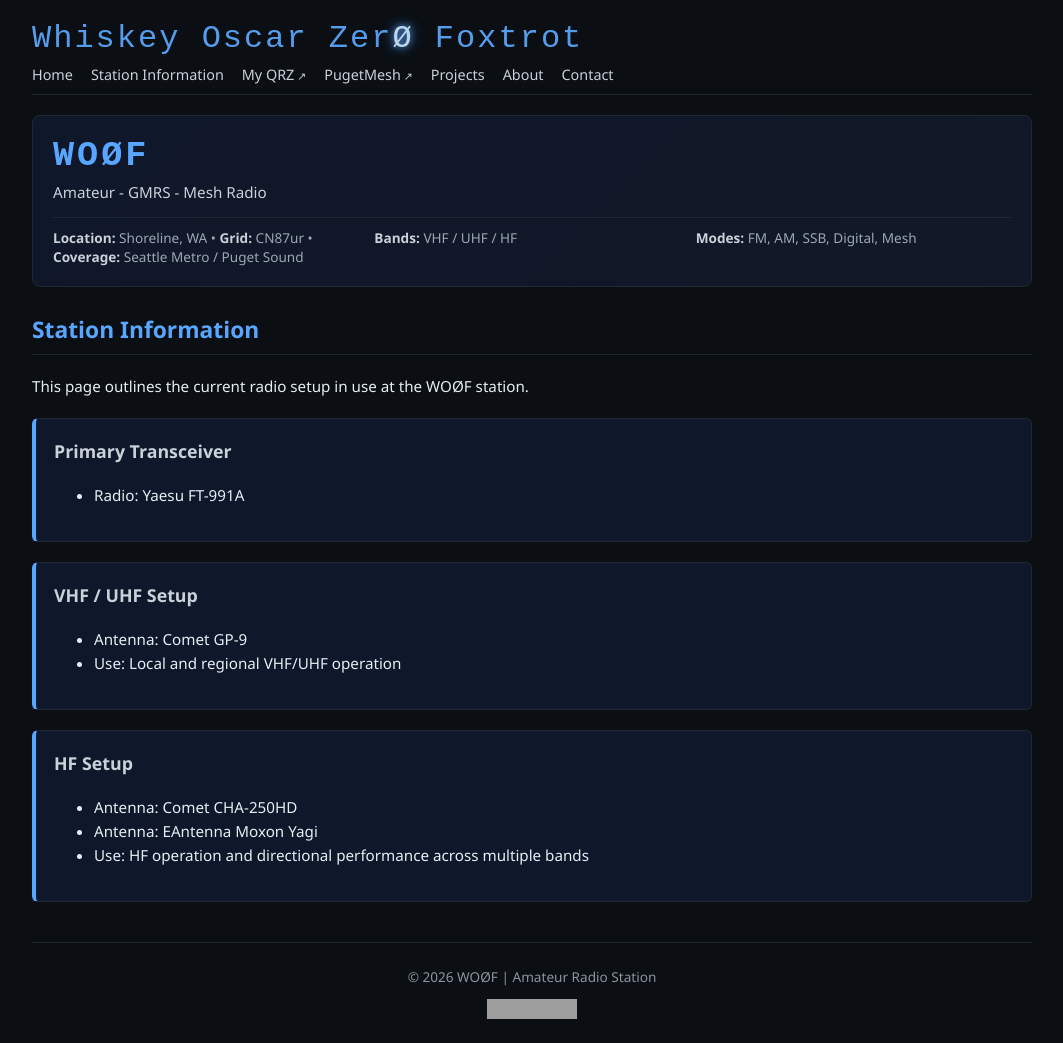
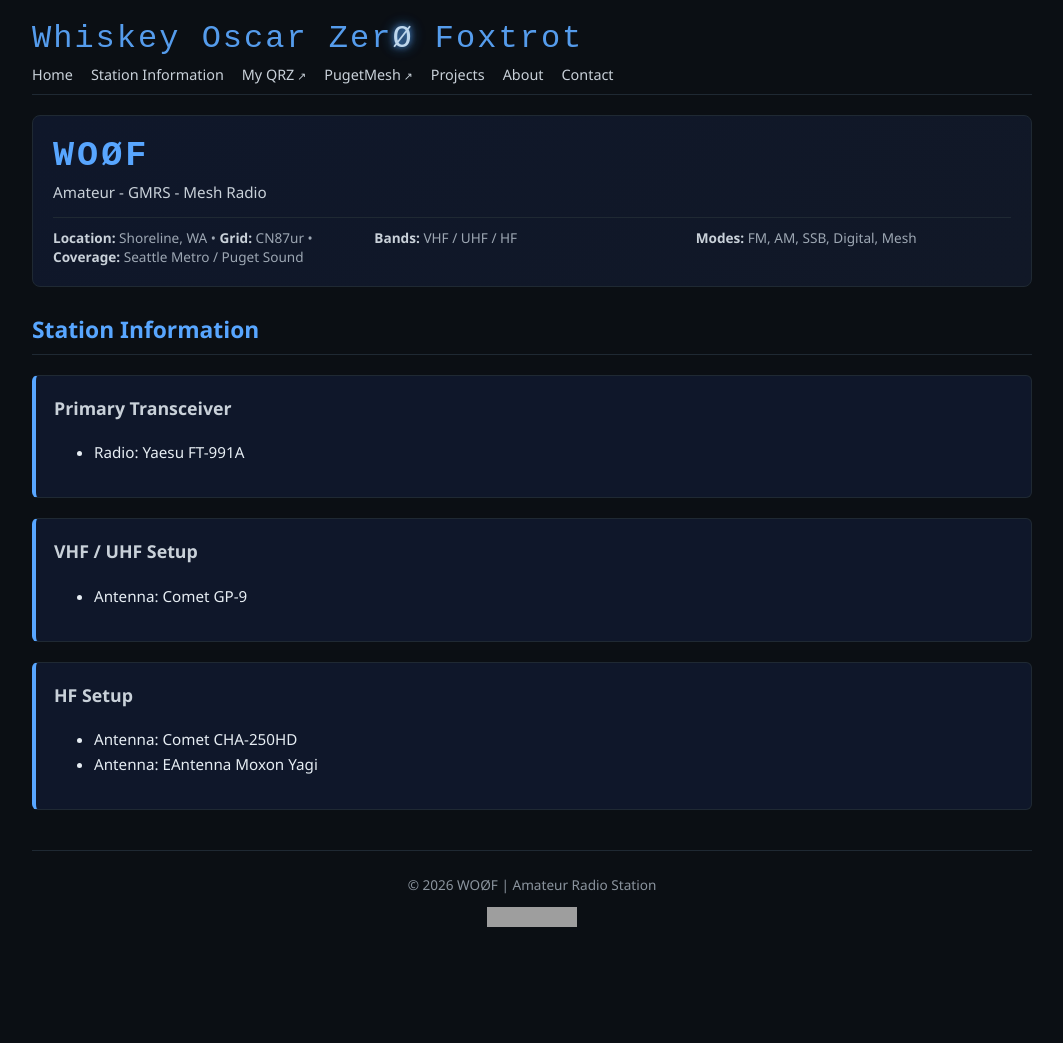
Before and after one commit to Lymitliss/Lymitliss.github.io, a Jekyll site: the page built from station-information.md, in a window 1280 px wide. Shown: the whole page, without its empty margins (108-1171 px from the left). Built offline with Jekyll 4.4.1, drawn with Linux system fonts in a browser that asks for light colours; after the commit the page ends 951 px from its top, so only the background shows below that; grey boxes are pictures that could not be loaded.

Commit message:
Update station-information.md

```diff
--- a/station-information.md
+++ b/station-information.md
@@ -5,8 +5,6 @@ permalink: /station-information/
 ---
 
 ## Station Information
-
-This page outlines the current radio setup in use at the WOØF station.
 
 <div class="station-card">
   <h3>Primary Transceiver</h3>
@@ -19,7 +17,6 @@ This page outlines the current radio setup in use at the WOØF station.
   <h3>VHF / UHF Setup</h3>
   <ul class="station-list">
     <li><span class="station-label">Antenna:</span> Comet GP-9</li>
-    <li><span class="station-label">Use:</span> Local and regional VHF/UHF operation</li>
   </ul>
 </div>
 
@@ -28,6 +25,5 @@ This page outlines the current radio setup in use at the WOØF station.
   <ul class="station-list">
     <li><span class="station-label">Antenna:</span> Comet CHA-250HD</li>
     <li><span class="station-label">Antenna:</span> EAntenna Moxon Yagi</li>
-    <li><span class="station-label">Use:</span> HF operation and directional performance across multiple bands</li>
   </ul>
 </div>
```
